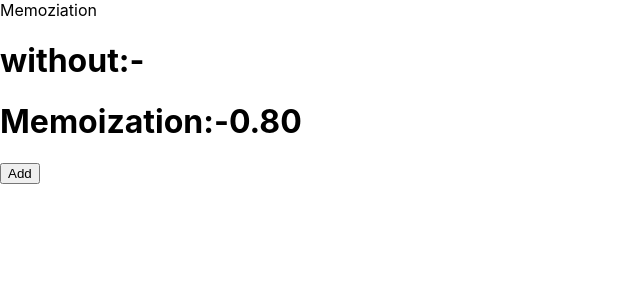
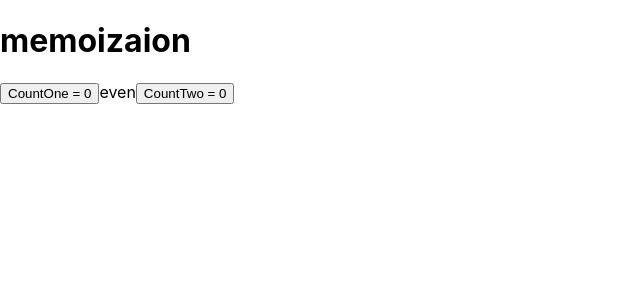
Before and after one commit to saini9485/React-Interview_Questions, a React (Create React App) app: page / in a window 1280 px wide. Shown: the top 300 px of the page, without its empty margins (0-640 px from the left). Built offline with nearby package versions, Linux system fonts and the light colour scheme.

Commit message:
Memoization

```diff
--- a/src/App.js
+++ b/src/App.js
@@ -2,10 +2,14 @@
 // import { InterviewCounter } from './components/InterViewCounter';
 // import { Counter } from './components/counter/Counter';
 // import { StopWatch } from './components/StopWatch';
-import { CurrentTime } from './components/CurrentTime';
+// import { CurrentTime } from './components/CurrentTime';
+// import { UseMemoUsecallBack } from './components/UseMemoUsecallBack';
+import { UseMemo } from './components/UseMemo';
+
 
 import './App.css';
-import { UseMemoUsecallBack } from './components/UseMemoUsecallBack';
+
+
 
 
 
@@ -17,7 +21,8 @@ function App() {
       {/* <AppendCounter/> */}
       {/* <StopWatch/> */}
       {/* <CurrentTime/> */}
-      <UseMemoUsecallBack/>
+      {/* <UseMemoUsecallBack/> */}
+      <UseMemo/>
     </div>
 
 
--- /dev/null
+++ b/src/components/UseMemo.jsx
@@ -0,0 +1,45 @@
+
+import React, { useMemo, useState } from "react"
+
+export function  UseMemo (){
+  const[countOne, setCountOne] = useState(0)
+  const[countTwo, setCountTwo] = useState(0)
+
+const handleCountOne = () =>{
+  setCountOne(countOne+1)
+}
+
+const handleCountTwo = () =>{
+  setCountTwo(countTwo+1)
+}
+
+//without memoization
+// const isEven = () =>{
+//   console.log("hhhhh")
+//   let i=0;
+//   while(i<20000000) i++;
+//   return countOne%2===0
+// }
+
+
+//with memoization
+const isEven = useMemo(() =>{
+  console.log("hhhhh")
+  let i=0;
+  while(i<20000000) i++;
+  return countOne%2===0
+
+},[countOne])
+
+
+  return (
+    <div>
+      <h1>
+        memoizaion
+      </h1>
+      <button onClick = {handleCountOne}>CountOne = {countOne}</button>
+      <span>{isEven?"even":"odd"}</span>
+      <button onClick = {handleCountTwo}>CountTwo = {countTwo}</button>
+    </div>
+  )
+}
```
